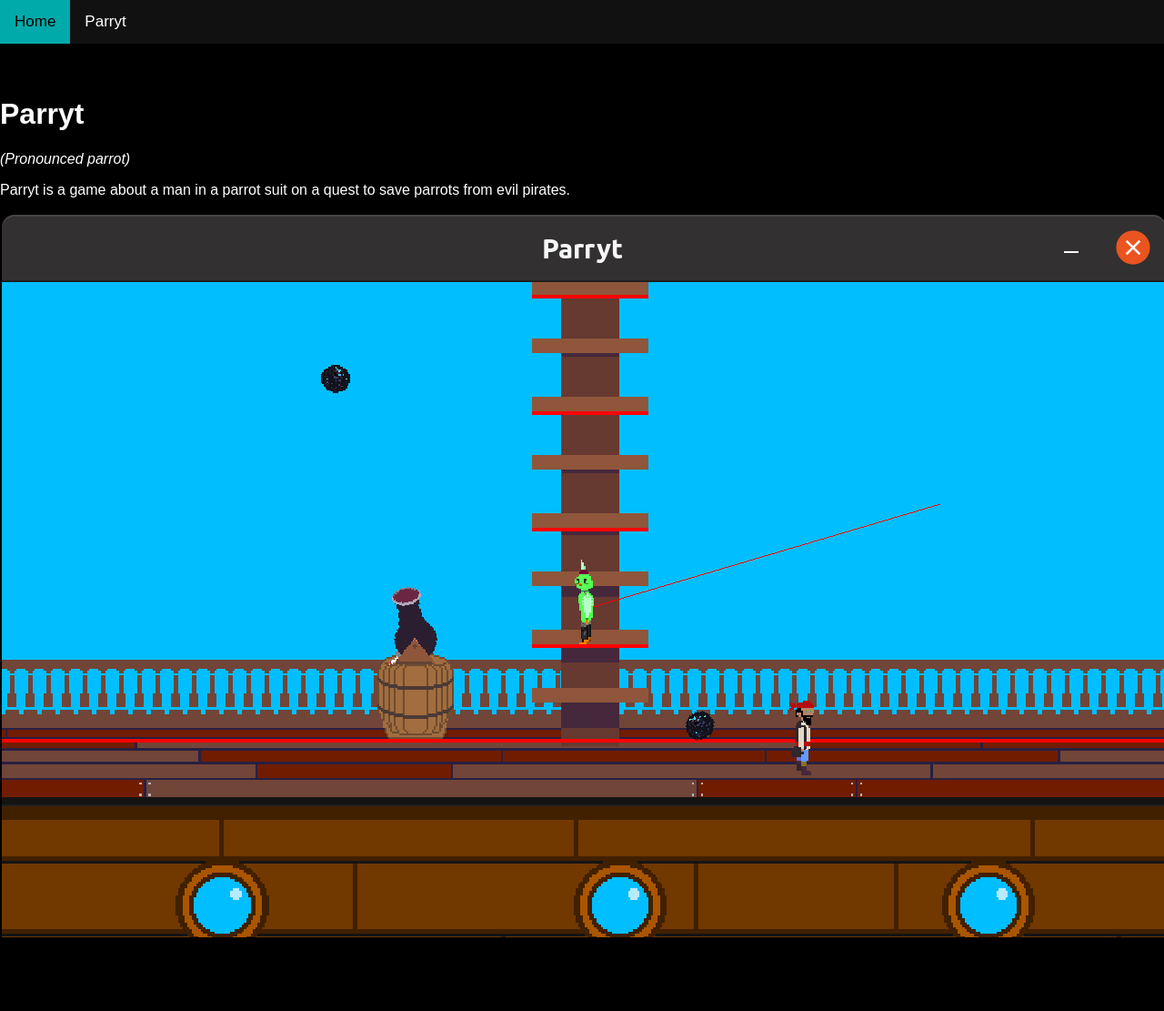
After one commit to GDC-WM/GDC-WM.github.io, a Flask app: page /parryt in a window 1280 px wide. The commit adds this page. Shown: the whole page at 91% size. Run offline with Flask 2, Linux system fonts and the light colour scheme.

Commit message:
Add parryt page

```diff
--- a/main.py
+++ b/main.py
@@ -8,6 +8,9 @@ site = Flask(__name__)
 def home():
     return render_template("home.html")
 
+@site.route("/parryt")
+def parryt():
+	return render_template("parryt.html")
 
 if __name__ == "__main__":
     site.run(debug = True)
--- a/templates/frame.html
+++ b/templates/frame.html
@@ -73,6 +73,7 @@
 
     <div class="topnav">
       <a href="/" {% block bar_home %}{% endblock %}>Home</a>
+      <a href="/parryt" {% block bar_parryt %}{% endblock %}>Parryt</a>
     </div>
 
     <div class="body">{% block body %}{% endblock %}</div>
--- a/templates/home.html
+++ b/templates/home.html
@@ -2,7 +2,7 @@
 
 {% block title %}home{% endblock %}
 
-{% block bar_home %}class="active"{% endblock %}
+{% block bar_parryt %}class="active"{% endblock %}
 
 {% block body %}
 <h1>YO</h1>
--- /dev/null
+++ b/templates/parryt.html
@@ -0,0 +1,12 @@
+{% extends "frame.html" %}
+
+{% block title %}parryt{% endblock %}
+
+{% block bar_home %}class="active"{% endblock %}
+
+{% block body %}
+<h1>Parryt</h1>
+<i>(Pronounced parrot)</i>
+<p>Parryt is a game about a man in a parrot suit on a quest to save parrots from evil pirates.</p>
+<img src="{{ url_for('static', filename='screenshot.png') }}" /> <br>
+{% endblock %}
```
Also changed, not shown: static/screenshot.png (added).
